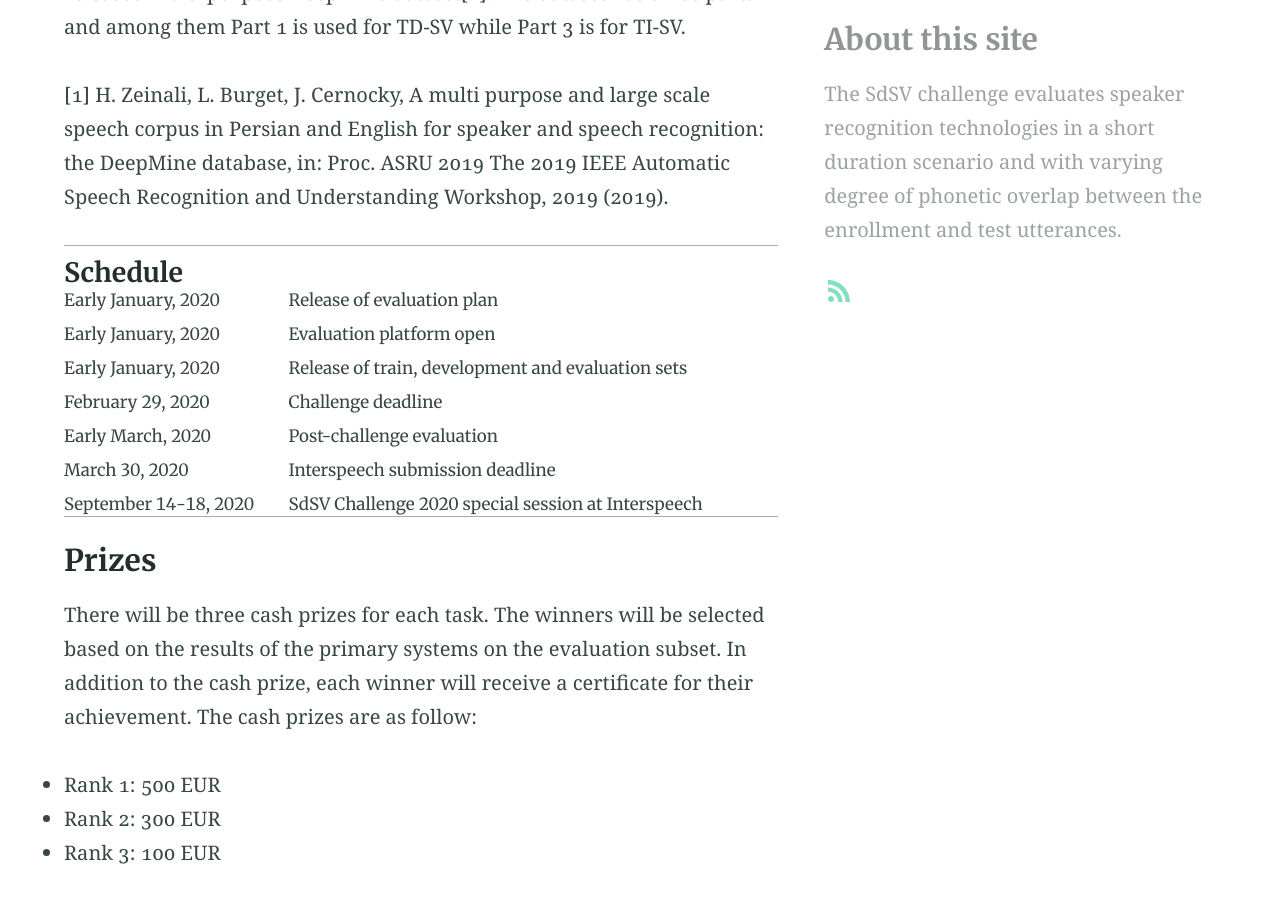
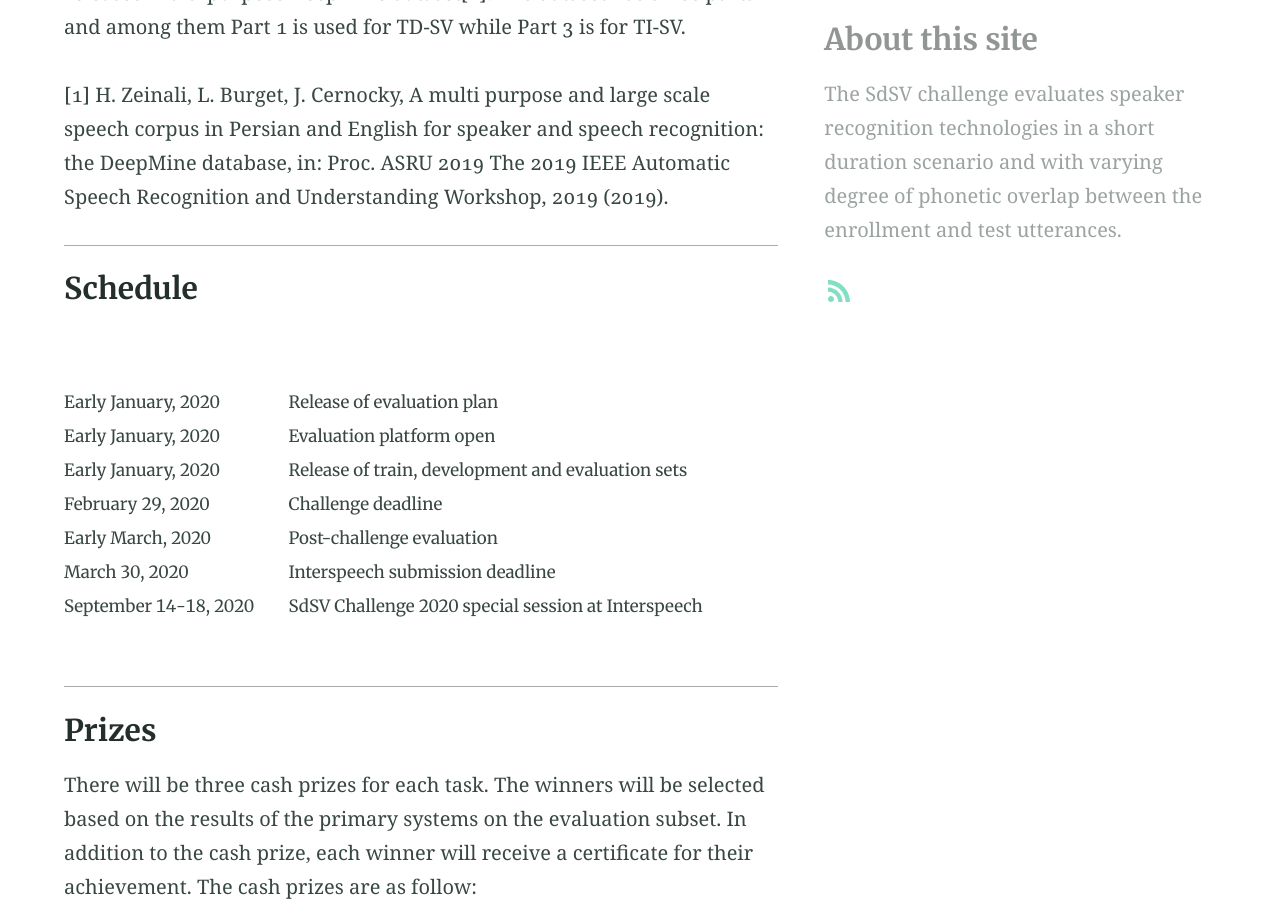
Before and after one commit to SdSVC/sdsvc.github.io, a Jekyll site: the page built from index.md, in a window 1280 px wide and 900 px high, scrolled down 876 px. Built offline with Jekyll 4.4.1, drawn with Linux system fonts in a browser that asks for light colours; our own code applies the rules of GitHub Pages for plain Markdown files.

Commit message:
New version

```diff
--- a/index.md
+++ b/index.md
@@ -19,7 +19,8 @@ The evaluation dataset used for the challenge is drawn from the recently release
 [1] H. Zeinali, L. Burget, J. Cernocky, A multi purpose and large scale speech corpus in Persian and English for speaker and speech recognition:  the DeepMine database, in:  Proc. ASRU 2019 The 2019 IEEE Automatic Speech Recognition and Understanding Workshop, 2019 (2019).
 
 ---
-#### Schedule
+### Schedule
+<br>
 <table border="0">
  <tr>
     <td>
@@ -78,6 +79,7 @@ The evaluation dataset used for the challenge is drawn from the recently release
     </td>
  </tr>
 </table>
+<br>
 
 ---
 ### Prizes
```
Also changed, not shown: 4 other files.
